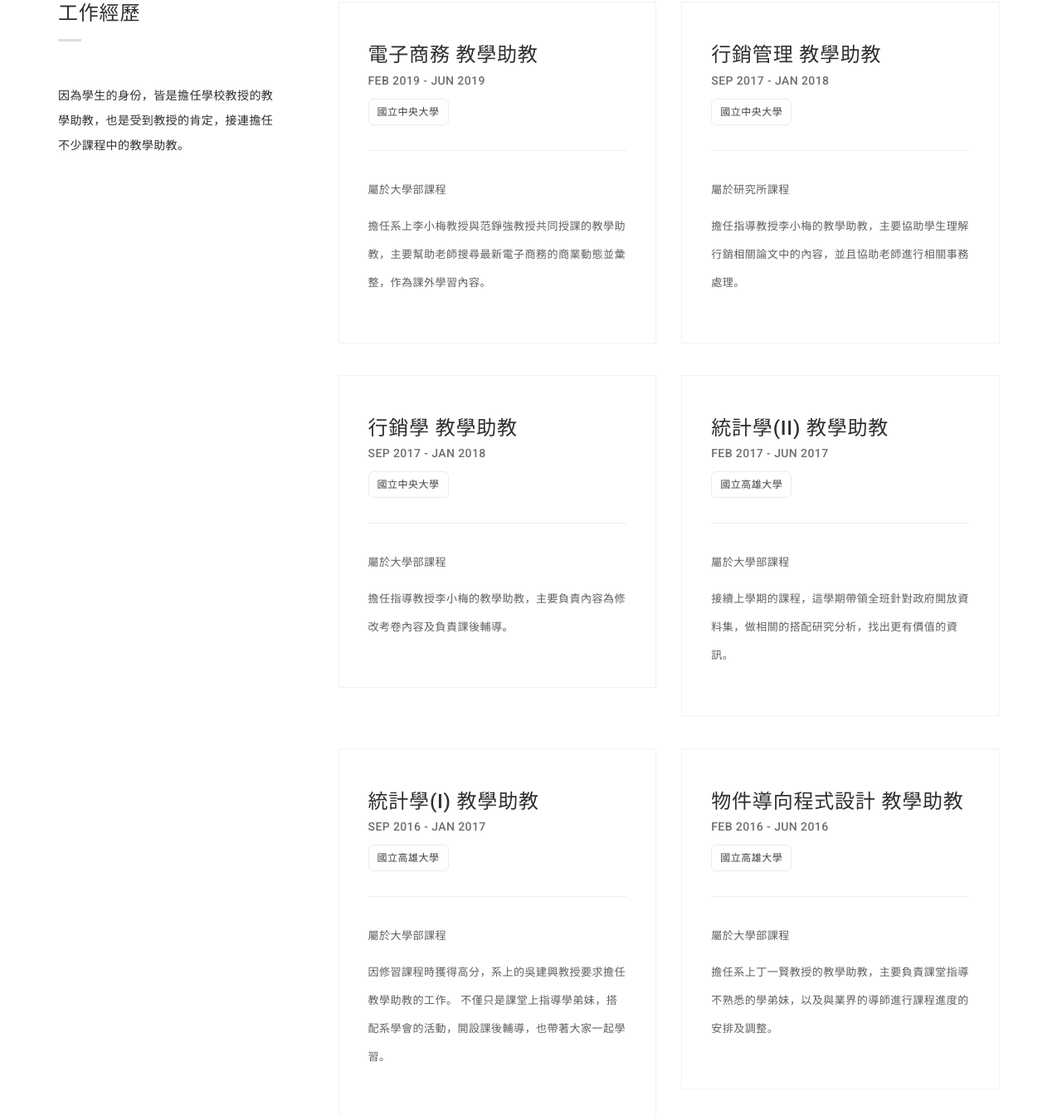
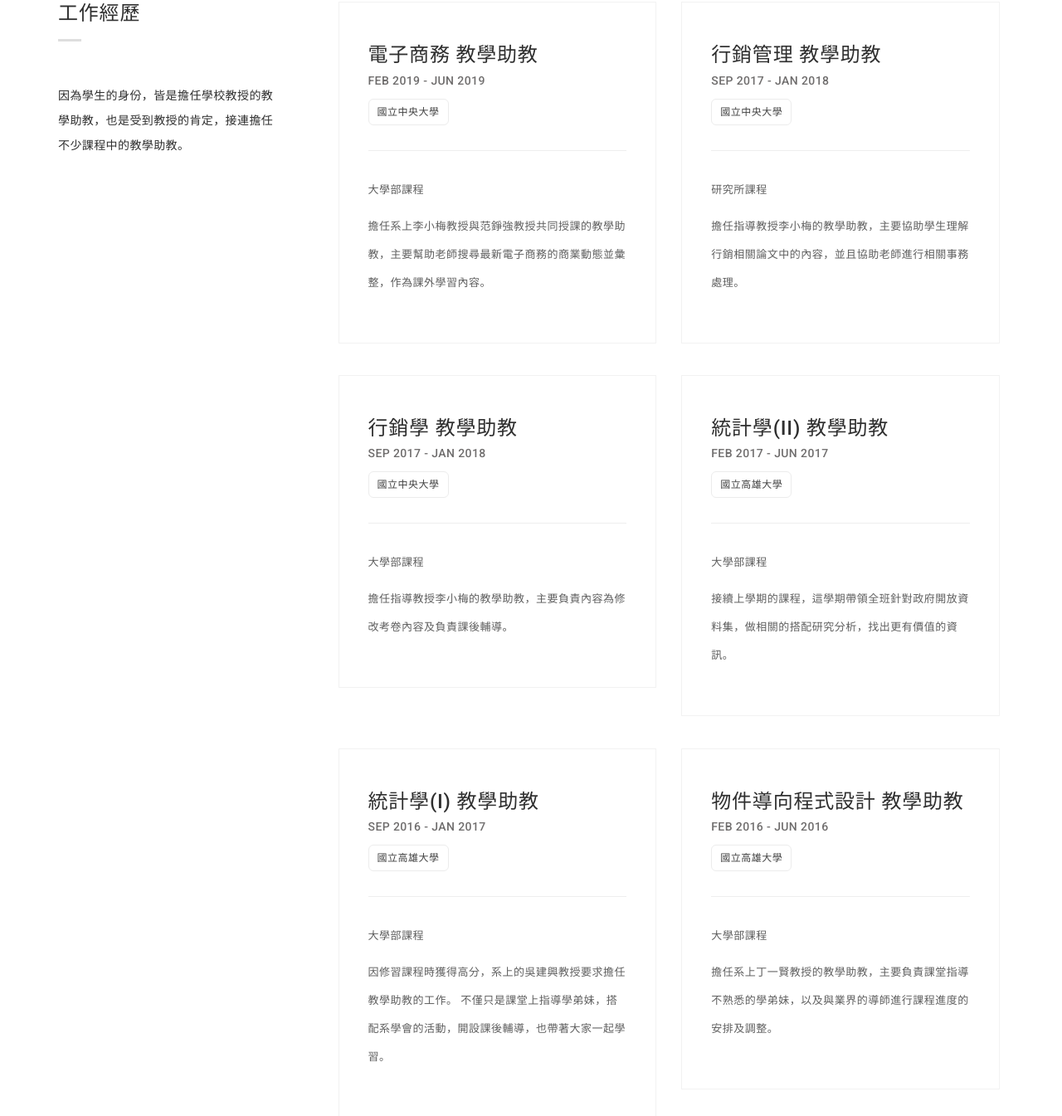
Before and after one commit to kaofaeioun/kaofaeioun.github.io, a plain HTML site: page index.html in a window 1280 px wide. Shown: the part 2945-4290 px from the top of the page at 83% size. Drawn offline with Linux system fonts and the light colour scheme.

Commit message:
去除多餘內容

```diff
--- a/index.html
+++ b/index.html
@@ -418,7 +418,7 @@
                                                     <hr>
                                                     <div class="text-detail">
                                                         <p>
-                                                            屬於大學部課程
+                                                            大學部課程
                                                         </p>
                                                         <p>
                                                             擔任系上李小梅教授與范錚強教授共同授課的教學助教，主要幫助老師搜尋最新電子商務的商業動態並彙整，作為課外學習內容。
@@ -444,7 +444,7 @@
                                                     <hr>
                                                     <div class="text-detail">
                                                         <p>
-                                                            屬於研究所課程
+                                                            研究所課程
                                                         </p>
                                                         <p>
                                                             擔任指導教授李小梅的教學助教，主要協助學生理解行銷相關論文中的內容，並且協助老師進行相關事務處理。
@@ -472,7 +472,7 @@
                                                     <hr>
                                                     <div class="text-detail">
                                                         <p>
-                                                            屬於大學部課程
+                                                            大學部課程
                                                         </p>
                                                         <p>
                                                             擔任指導教授李小梅的教學助教，主要負責內容為修改考卷內容及負責課後輔導。
@@ -498,7 +498,7 @@
                                                     <hr>
                                                     <div class="text-detail">
                                                         <p>
-                                                            屬於大學部課程
+                                                            大學部課程
                                                         </p>
                                                         <p>
                                                             接續上學期的課程，這學期帶領全班針對政府開放資料集，做相關的搭配研究分析，找出更有價值的資訊。
@@ -526,7 +526,7 @@
                                                     <hr>
                                                     <div class="text-detail">
                                                         <p>
-                                                            屬於大學部課程
+                                                            大學部課程
                                                         </p>
                                                         <p>
                                                             因修習課程時獲得高分，系上的吳建興教授要求擔任教學助教的工作。 不僅只是課堂上指導學弟妹，搭配系學會的活動，開設課後輔導，也帶著大家一起學習。
@@ -552,7 +552,7 @@
                                                     <hr>
                                                     <div class="text-detail">
                                                         <p>
-                                                            屬於大學部課程
+                                                            大學部課程
                                                         </p>
                                                         <p>
                                                             擔任系上丁一賢教授的教學助教，主要負責課堂指導不熟悉的學弟妹，以及與業界的導師進行課程進度的安排及調整。
```
